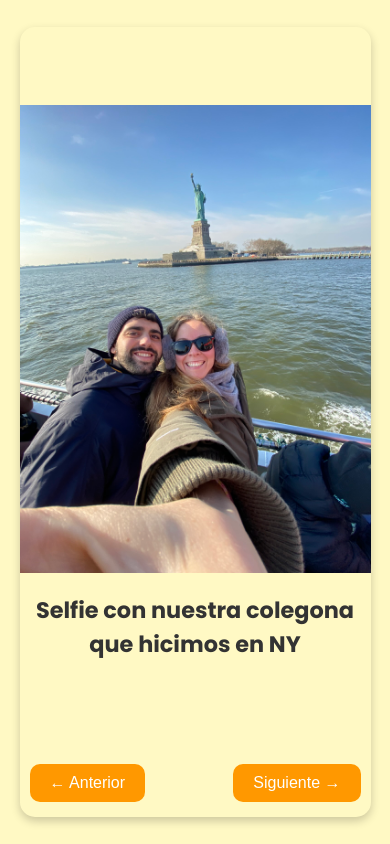
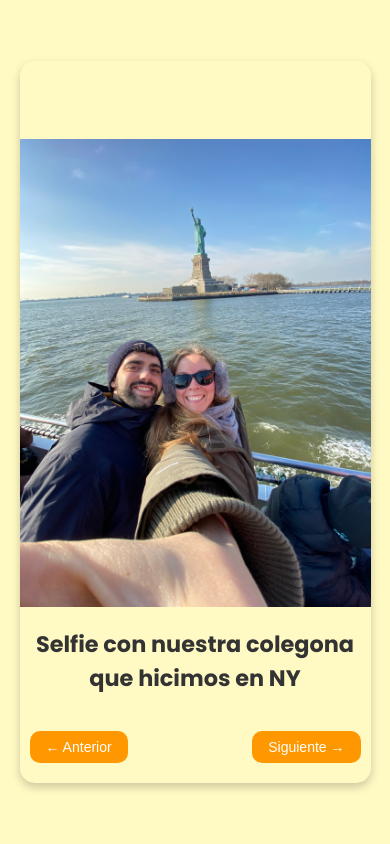
Before and after one commit to guillebielza/pivi_2025, a plain HTML site: page inicio.html in a window 390 px wide. Drawn offline with Linux system fonts and the light colour scheme.

Commit message:
Update inicio.html

```diff
--- a/inicio.html
+++ b/inicio.html
@@ -52,9 +52,13 @@
             text-align: center;
         }
         .buttons {
+            position: absolute;
+            bottom: 10px;
+            width: 100%;
             display: flex;
             justify-content: space-between;
-            margin: 15px 10px;
+            padding: 10px;
+            box-sizing: border-box;
         }
         .buttons button {
             background-color: #ff9800;
@@ -86,6 +90,16 @@
             font-weight: bold;
             margin-top: 10px;
             color: #ff9800;
+        }
+        @media (max-width: 600px) {
+            .buttons {
+                flex-direction: row;
+                justify-content: space-between;
+            }
+            .buttons button {
+                font-size: 14px;
+                padding: 8px 16px;
+            }
         }
     </style>
 </head>
```
